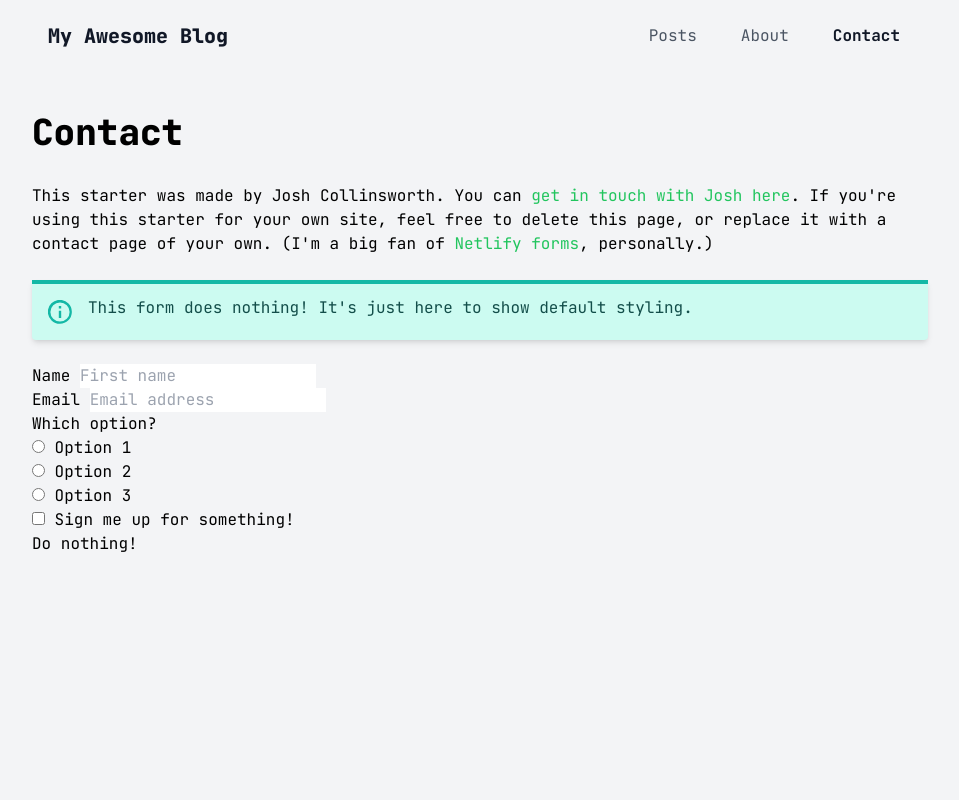
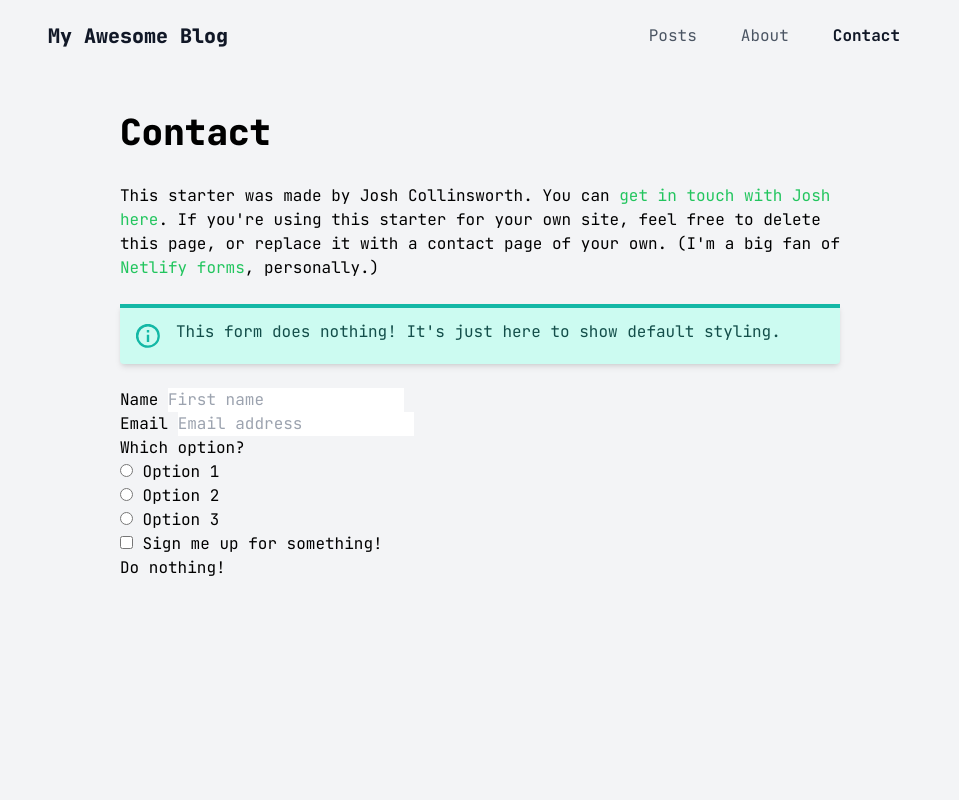
Before and after one commit to DDLELE/sveltekit-blog-starter-tailwind, a SvelteKit app: page /contact in a window 1280 px wide. Shown: the top 800 px of the page, without its empty margins (160-1119 px from the left). Built offline with nearby package versions, Linux system fonts and the light colour scheme.

Commit message:
Tighter body.

```diff
--- a/src/routes/+layout.svelte
+++ b/src/routes/+layout.svelte
@@ -85,7 +85,7 @@
 <div>
 	<div class="min-h-[100vh] bg-gray-100 dark:bg-gray-800 pb-10">
 		<Header />
-	<div class="container w-full md:max-w-4xl mx-auto pt-20">
+	<div class="container w-full md:max-w-[45rem] mx-auto pt-20">
 		{#key data.path}
 			<main id="main" tabindex="-1" in:fade={transitionIn} out:fade={transitionOut}>
 				<slot />
```
